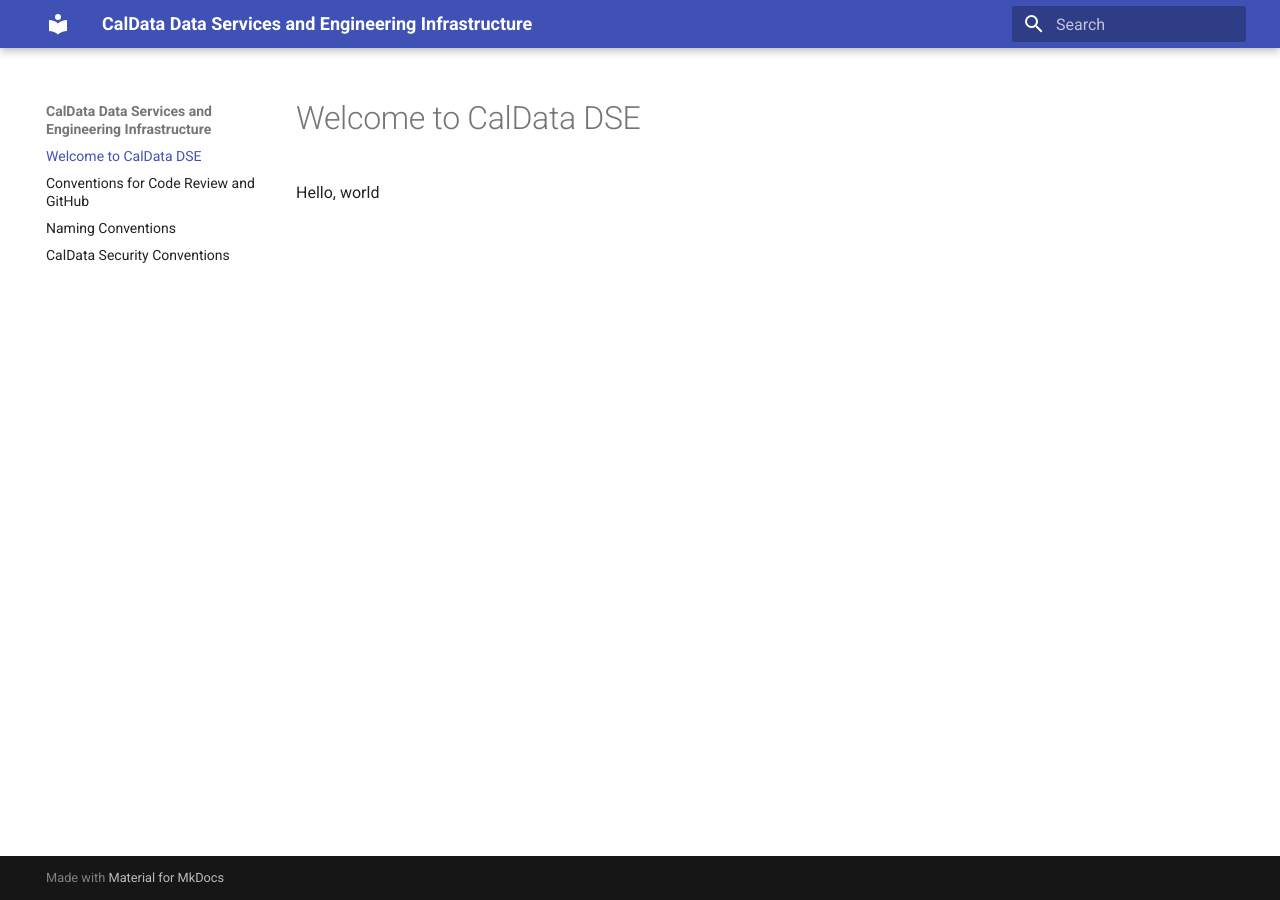
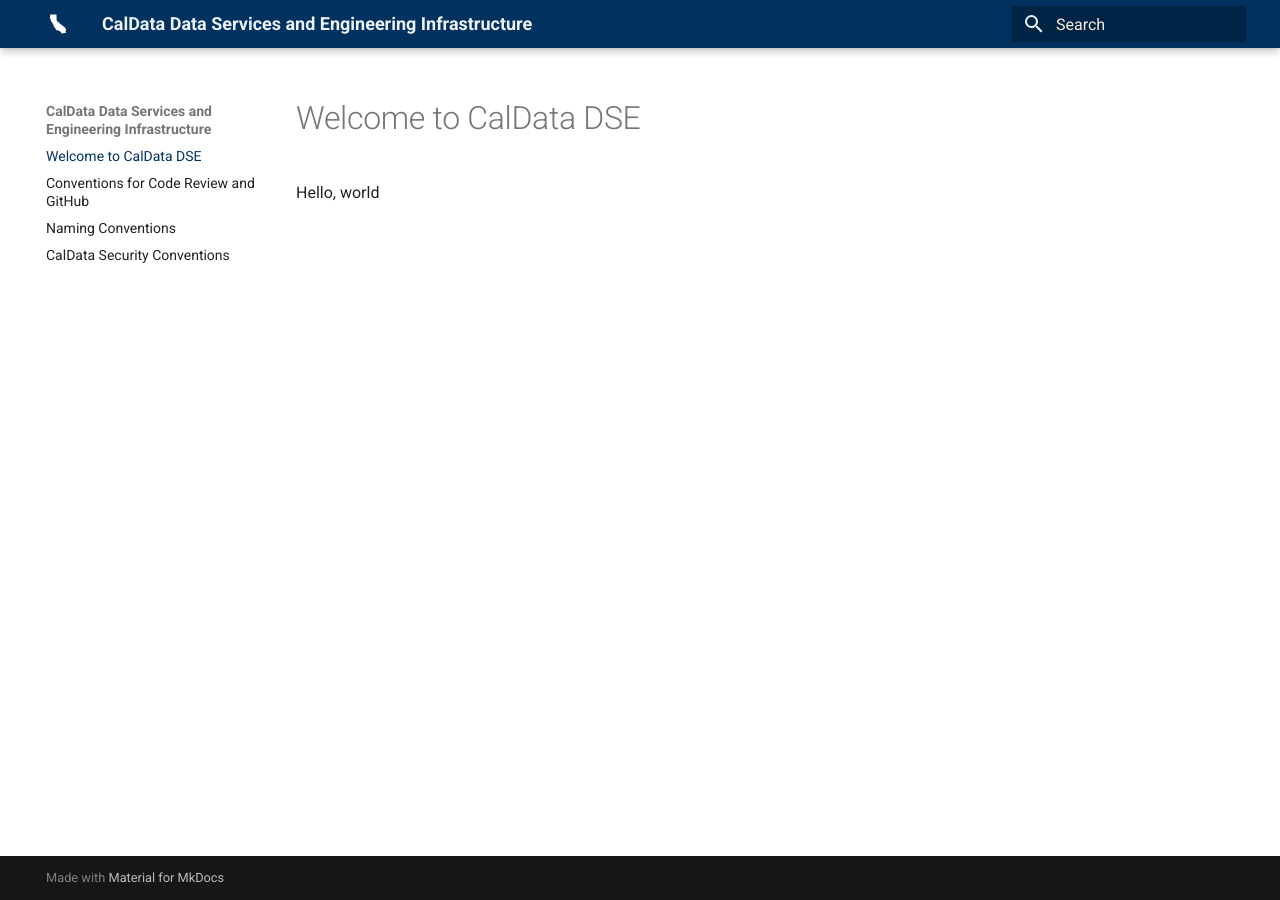
Before and after one commit to cagov/data-infrastructure, an MkDocs documentation site: the page built from docs/index.md, in a window 1280 px wide. Built offline with MkDocs 1.6.1 and Material for MkDocs 9.7.7, drawn with Linux system fonts in a browser that asks for light colours.

Commit message:
Do some theming

```diff
--- /dev/null
+++ b/docs/stylesheets/extra.css
@@ -0,0 +1,12 @@
+:root {
+  --md-primary-fg-color:        #00315F;
+  --md-primary-fg-color--light: #0D4F8C;
+  --md-primary-fg-color--dark:  #00315F;
+  --md-primary-bg-color:        #ECF1F6;
+  --md-primary-bg-color--light: #FAECDA;
+
+  --md-accent-fg-color:         #E3881B;
+  --md-accent-fg-color--transparent: #FAFAFA;
+  --md-accent-bg-color:         #FAECDA;
+  --md-accent-bg-color--light:  #FAFAFA;
+}
--- a/mkdocs.yml
+++ b/mkdocs.yml
@@ -1,3 +1,7 @@
 site_name: CalData Data Services and Engineering Infrastructure
 theme:
   name: material
+  logo: images/odi-square_logomark-blue.svg
+  favicon: images/odi-circle_logomark-blue.png
+extra_css:
+  - stylesheets/extra.css
```
Also changed, not shown: docs/images/odi-circle_logomark-blue.png (added), docs/images/odi-square_logomark-blue.svg (added).
